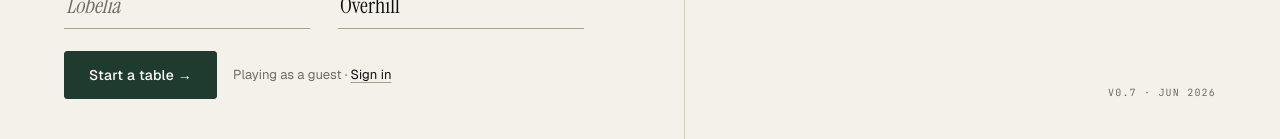
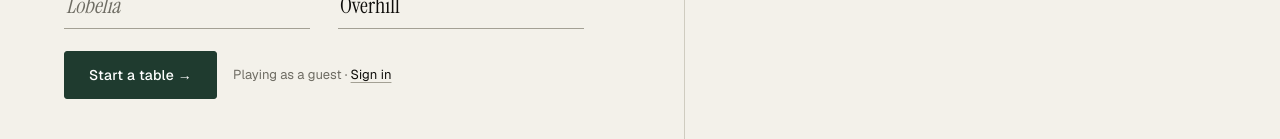
Before and after one commit to adamanthil/sheepsheadai, a Next.js app in the folder app/web/: page / in a window 1280 px wide. Shown: the part 661-800 px from the top of the page. Built offline with nearby package versions, Linux system fonts and the light colour scheme; no server answers.

Commit message:
Drop lobby footer and version number

```diff
--- a/app/web/app/page.module.css
+++ b/app/web/app/page.module.css
@@ -326,22 +326,6 @@
   padding: 16px 0;
 }
 
-.lobbyFooter {
-  margin-top: auto;
-  display: flex;
-  align-items: center;
-  justify-content: flex-end;
-  padding-top: 16px;
-  gap: 12px;
-}
-.version {
-  font-family: var(--font-mono);
-  font-size: 10px;
-  color: var(--muted);
-  letter-spacing: 0.12em;
-  text-transform: uppercase;
-}
-
 /* A phone's lobby: a smaller title, and no column heads over the rows. */
 @media (max-width: 768px) {
   .lobby {
--- a/app/web/app/page.tsx
+++ b/app/web/app/page.tsx
@@ -424,10 +424,6 @@ export default function HomePage() {
               })
             )}
           </div>
-
-          <div className={styles.lobbyFooter}>
-            <div className={styles.version}>v0.7 · Jun 2026</div>
-          </div>
         </div>
       </div>
     </div>
```
